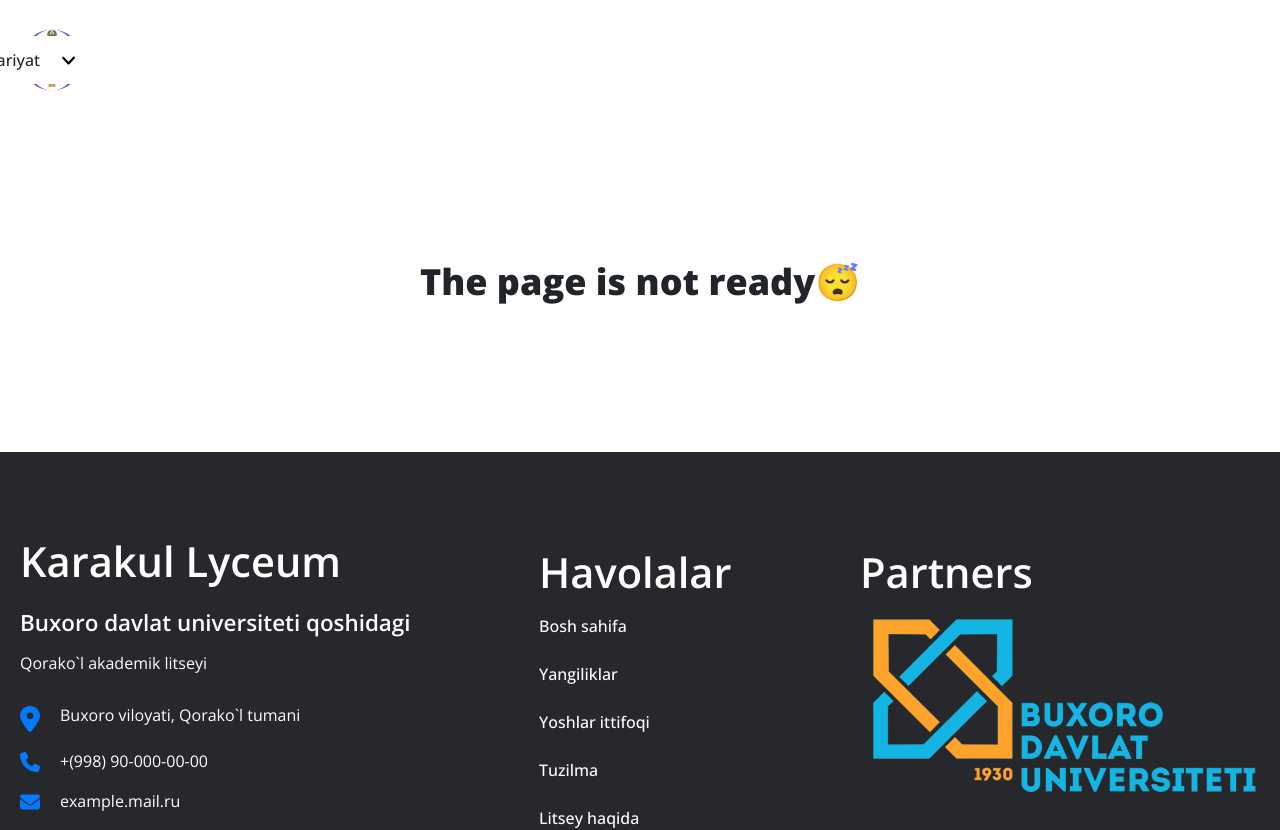
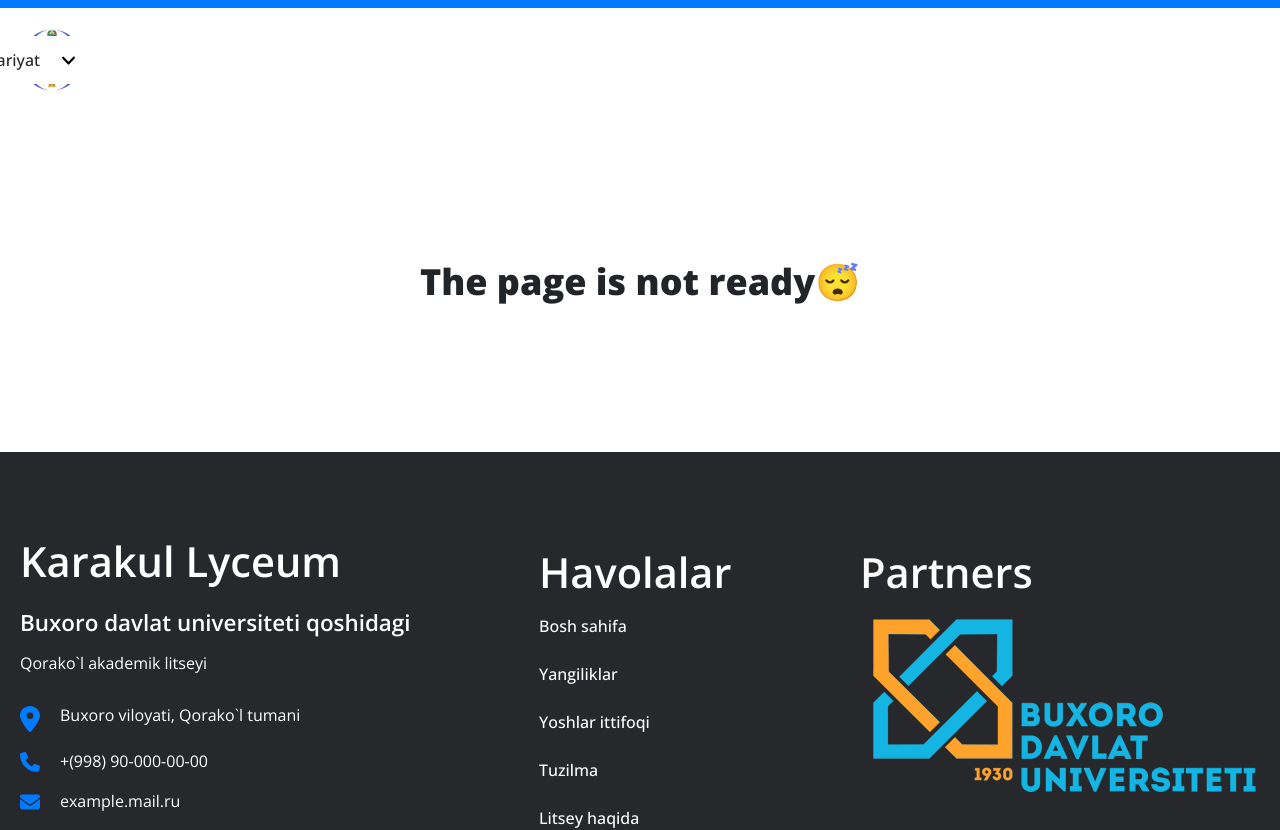
Before and after one commit to akramjonnuriddinov/buxdu-litsey, a Vue app: page /news/1 in a window 1280 px wide. Shown: the top 830 px of the page. Built offline with nearby package versions, Linux system fonts and the light colour scheme.

Commit message:
Add hover style to navbar links

```diff
--- a/src/components/TheHeader.vue
+++ b/src/components/TheHeader.vue
@@ -93,7 +93,7 @@ const toggle = () => {
 </script>
 
 <template>
-  <div class="bg-blue-500 w-full h-2 max-[1024px]:hidden1"></div>
+  <div class="bg-blue w-full h-2 max-[1024px]:hidden1"></div>
   <header class="py-5 relative z-[1000]">
     <div class="container w-full px-5 mx-auto">
       <div class="min-[1280px]:flex min-[1280px]:justify-between min-[1280px]:items-center">
@@ -133,7 +133,7 @@ const toggle = () => {
                 <div class="flex justify-between">
                   <router-link
                     :to="link.path"
-                    class="py-4 font-medium whitespace-nowrap min-[1280px]:mr-2"
+                    class="py-4 font-medium whitespace-nowrap min-[1280px]:mr-2 transition-all hover:text-blue"
                     >{{ link.name }}</router-link
                   >
                   <button
```
